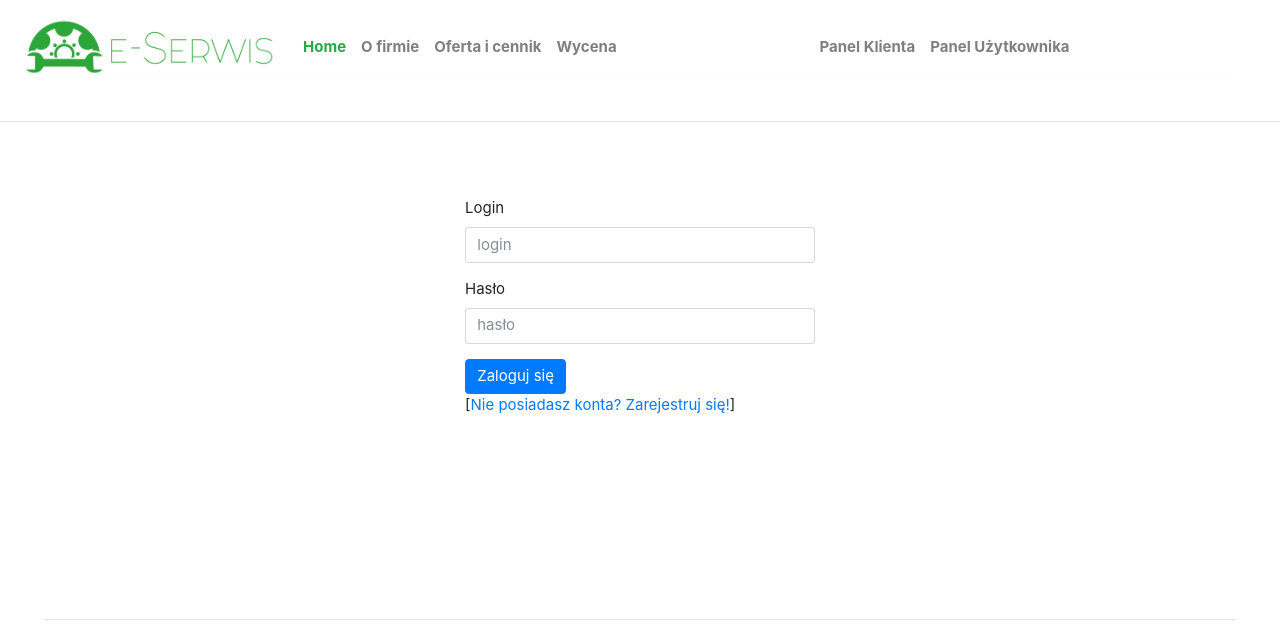
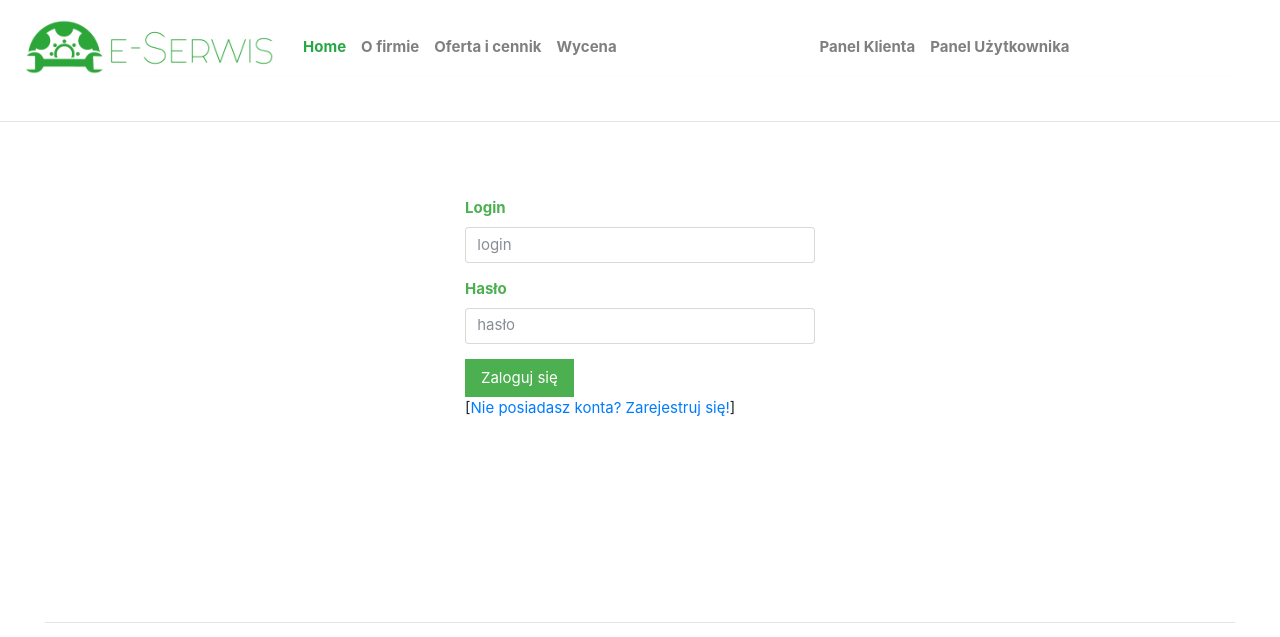
Before and after one commit to kamil526/PHP-SERWIS, a PHP site: page /loginKlient.php in a window 1280 px wide. Shown: the top 637 px of the page. Run offline with PHP 8.4, Linux system fonts and the light colour scheme; some libraries are stand-ins or nearby versions.

Commit message:
podpięcie styli

```diff
--- a/loginKlient.php
+++ b/loginKlient.php
@@ -22,16 +22,16 @@
             <form method="post" action="loginKlient.php">
 
                 <div class="form-group">
-                    <label for="exampleInputEmail1">Login</label>
+                    <label class="w3-text-green"><b>Login</b></label>
                     <input type="text" class="form-control" name="login" aria-describedby="emailHelp" placeholder="login">
                 </div>
 
                 <div class="form-group">
-                    <label for="exampleInputPassword1">Hasło</label>
+                    <label class="w3-text-green"><b>Hasło</b></label>
                     <input type="password" class="form-control" name="password" placeholder="hasło">
                 </div>
 
-                <button type="submit" class="btn btn-primary">Zaloguj się</button>
+                <button type="submit" class="w3-btn w3-green">Zaloguj się</button>
 
                 <p>
                     [<a href="register.php">Nie posiadasz konta? Zarejestruj się!</a>]
```
